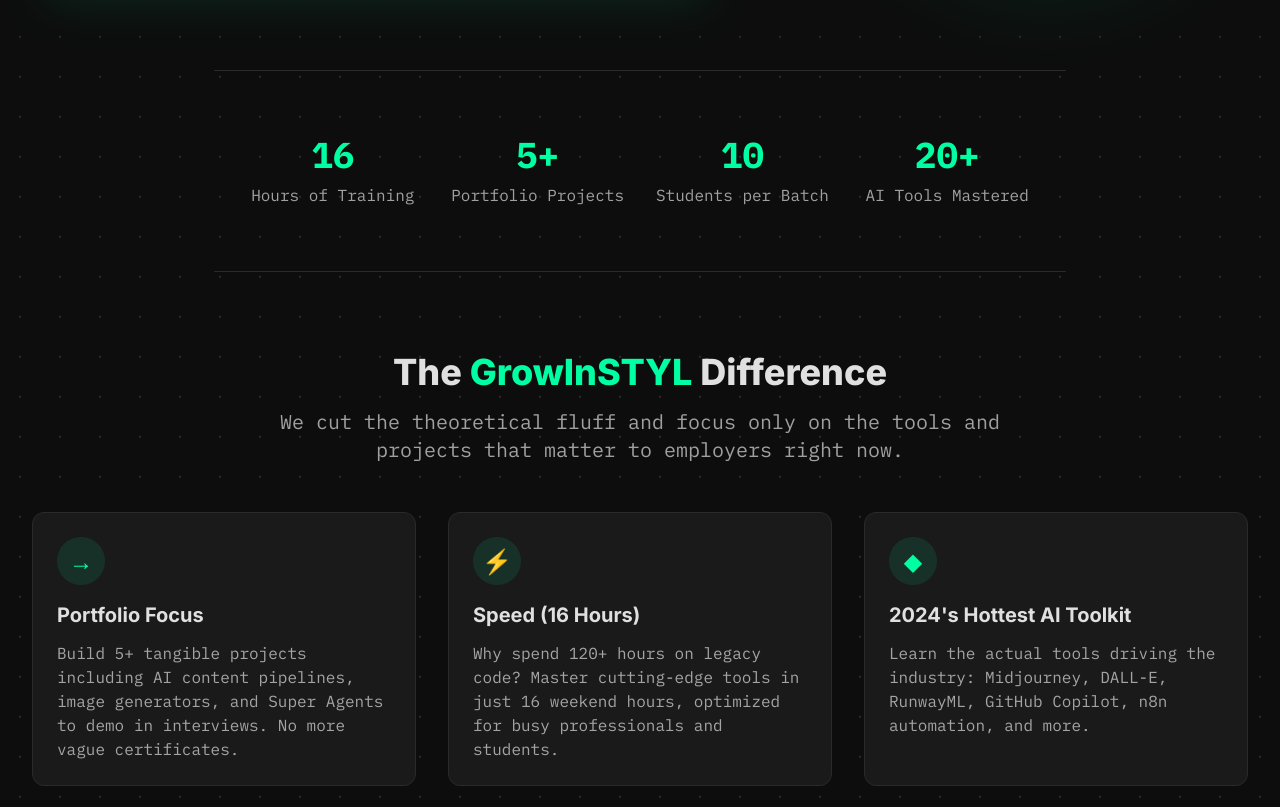
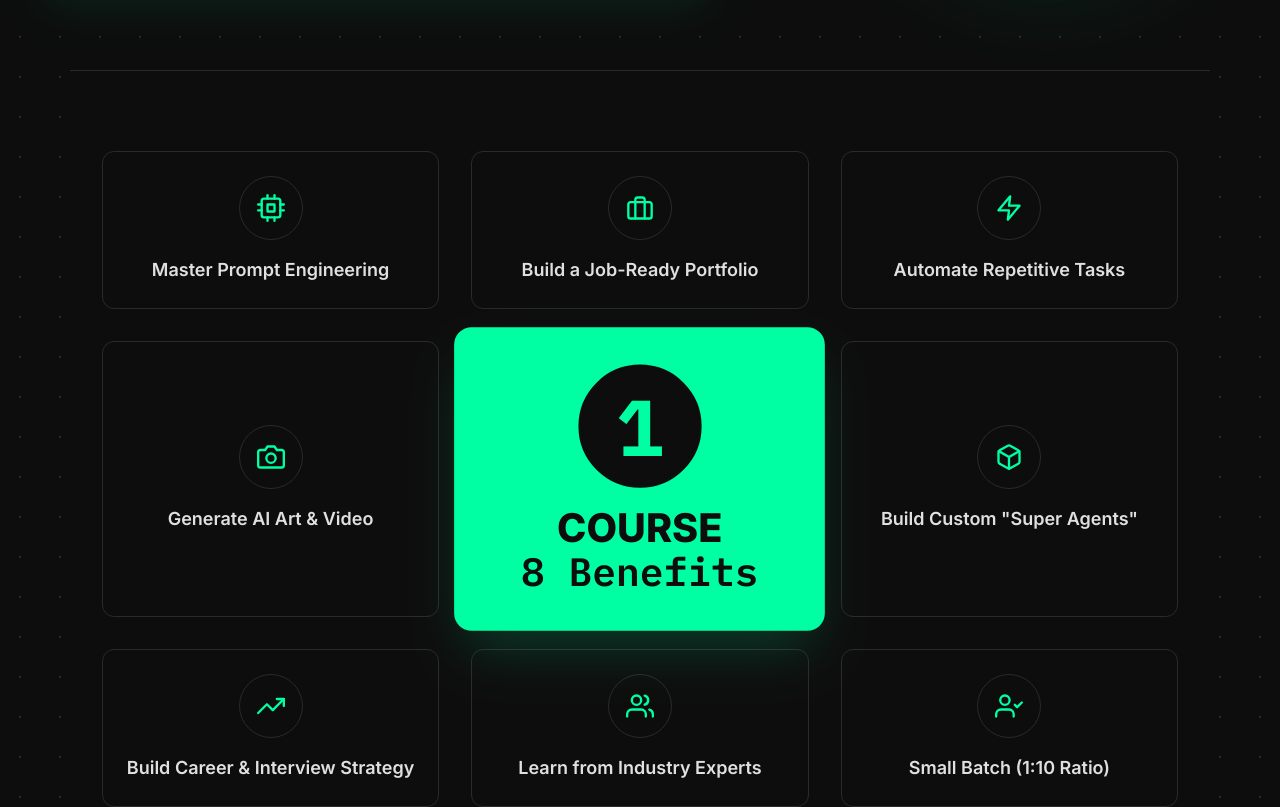
Before and after one commit to Vnktxo/ai-in-landing-page, a Next.js app: page / in a window 1280 px wide. Shown: the part 980-1787 px from the top of the page. Built offline with nearby package versions, Linux system fonts and the light colour scheme.

Commit message:
instead of an image

```diff
--- a/src/components/ProofPoints.tsx
+++ b/src/components/ProofPoints.tsx
@@ -1,27 +1,95 @@
 // src/components/ProofPoints.tsx
 import React from 'react';
+import {
+  FiCpu,
+  FiZap,
+  FiCamera,
+  FiUsers,
+  FiBriefcase,
+  FiTrendingUp,
+  FiBox,
+  FiUserCheck
+} from 'react-icons/fi';
+
+// Define the 8 benefits
+const benefits = [
+  {
+    icon: <FiCpu size={28} />,
+    title: "Master Prompt Engineering"
+  },
+  {
+    icon: <FiBriefcase size={28} />,
+    title: "Build a Job-Ready Portfolio"
+  },
+  {
+    icon: <FiZap size={28} />,
+    title: "Automate Repetitive Tasks"
+  },
+  {
+    icon: <FiCamera size={28} />,
+    title: "Generate AI Art & Video"
+  },
+  // The 5th item (center) is added manually below
+  {
+    icon: <FiBox size={28} />,
+    title: "Build Custom \"Super Agents\""
+  },
+  {
+    icon: <FiTrendingUp size={28} />,
+    title: "Build Career & Interview Strategy"
+  },
+  {
+    icon: <FiUsers size={28} />,
+    title: "Learn from Industry Experts"
+  },
+  {
+    icon: <FiUserCheck size={28} />,
+    title: "Small Batch (1:10 Ratio)"
+  },
+];
+
+// A reusable card component for the benefits
+const BenefitCard = ({ icon, title }: { icon: React.ReactNode, title: string }) => (
+    <div className="p-6 bg-transparent border border-[#2A2A2A] rounded-xl
+                  hover:border-[#00FFA3]/50 transition-all duration-300
+                  flex flex-col items-center justify-center text-center">
+    <div className="w-16 h-16 rounded-full bg-[#0D0D0D] text-[#00FFA3] flex items-center justify-center mb-4 border border-[#2A2A2A]">
+      {icon}
+    </div>
+    <h3 className="text-lg font-semibold text-[#E0E0E0]">{title}</h3>
+  </div>
+);
 
 const ProofPoints = () => {
   return (
-    <section className="w-full py-16 bg-transparent border-y border-[#2A2A2A]">
+    <section className="w-full py-20 bg-[#0D0D0D] border-y border-[#2A2A2A]">
       <div className="max-w-7xl mx-auto px-4 sm:px-6 lg:px-8">
-        <div className="grid grid-cols-2 md:grid-cols-4 gap-8">
-          <div className="text-center">
-            <div className="text-4xl font-extrabold text-[#00FFA3] mb-2">16</div>
-            <div className="text-[#E0E0E0]/70">Hours of Training</div>
+
+        {/* This 3x3 grid places the 5th item in the center */}
+        <div className="grid grid-cols-1 md:grid-cols-3 gap-6 lg:gap-8">
+
+          {/* Render the first 4 benefits */}
+          {benefits.slice(0, 4).map(b => (
+            <BenefitCard key={b.title} icon={b.icon} title={b.title} />
+          ))}
+
+          {/* === The Central Hub Card (5th Item) === */}
+          <div className="flex flex-col items-center justify-center
+                          bg-[#00FFA3] rounded-2xl p-8
+                          transform md:scale-110 shadow-2xl shadow-[#00FFA3]/20
+                          border-2 border-[#00FFA3]">
+            <div className="w-20 h-20 lg:w-28 lg:h-28 rounded-full bg-[#0D0D0D] flex items-center justify-center mb-4 border-4 border-[#0D0D0D]">
+              <span className="text-6xl lg:text-7xl font-extrabold text-[#00FFA3]">1</span>
+            </div>
+            <h2 className="text-3xl lg:text-4xl font-extrabold text-[#0D0D0D]">COURSE</h2>
+            <span className ="text-2xl lg:text-4xl font-semibold text-[#0D0D0D]">8 Benefits</span>
           </div>
-          <div className="text-center">
-            <div className="text-4xl font-extrabold text-[#00FFA3] mb-2">5+</div>
-            <div className="text-[#E0E0E0]/70">Portfolio Projects</div>
-          </div>
-          <div className="text-center">
-            <div className="text-4xl font-extrabold text-[#00FFA3] mb-2">10</div>
-            <div className="text-[#E0E0E0]/70">Students per Batch</div>
-          </div>
-          <div className="text-center">
-            <div className="text-4xl font-extrabold text-[#00FFA3] mb-2">20+</div>
-            <div className="text-[#E0E0E0]/70">AI Tools Mastered</div>
-          </div>
+
+          {/* Render the last 4 benefits */}
+          {benefits.slice(4, 8).map(b => (
+            <BenefitCard key={b.title} icon={b.icon} title={b.title} />
+          ))}
+
         </div>
       </div>
     </section>
```
Also changed, not shown: 1 other file (tests, documents, lock files or other folders).
